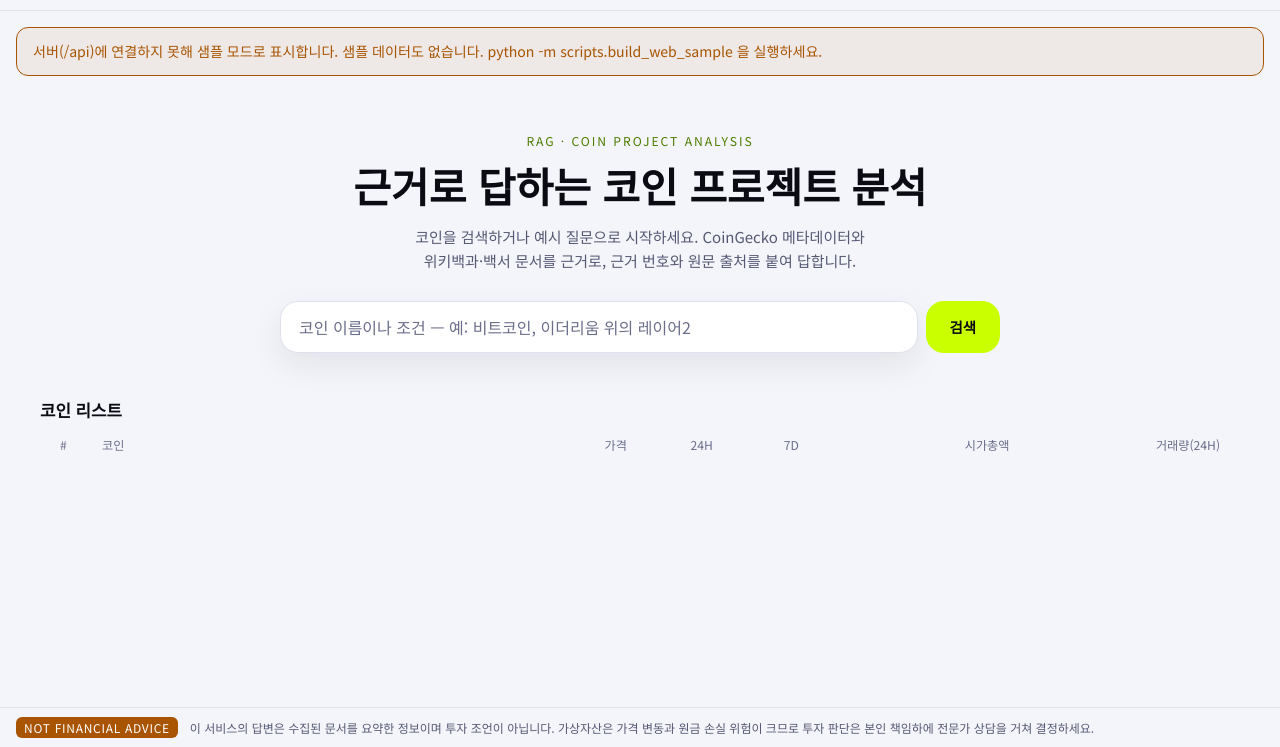
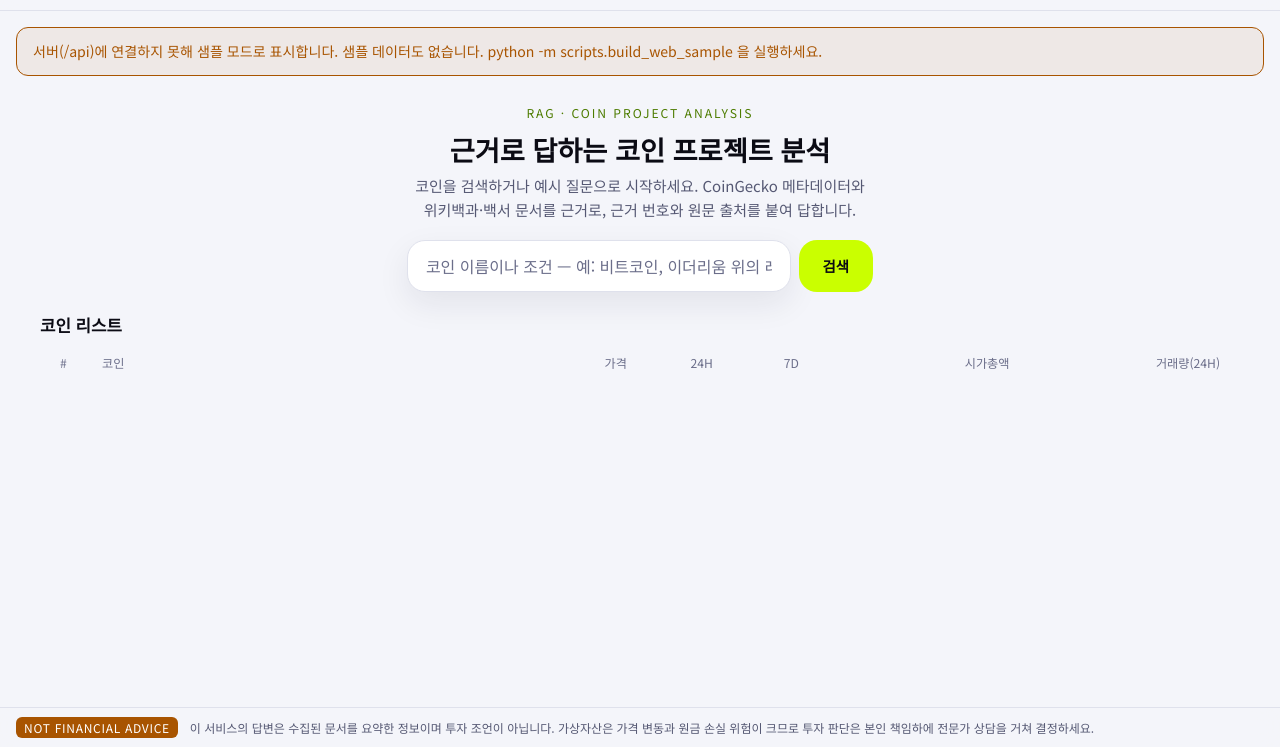
Before and after one commit to 6luv/coin-lab-rag, a plain HTML site: page web/index.html in a window 1280 px wide. Shown: the part 53-800 px from the top of the page. Drawn offline with Linux system fonts and the light colour scheme; no server answers; a script that the page names is missing.

Commit message:
feat: 메인 코인 리스트 스크롤과 내용 폭 제한
- 메인 화면은 제목·검색창·예시 질문을 고정하고 코인 리스트만 스크롤, 칸 이름 줄 고정
- 내용 폭 최대 1480px 가운데 정렬, 연락처 미설정 안내, PDF 근거는 쪽별로 표시

Co-Authored-By: Claude Opus 5.5 <noreply@anthropic.com>
Claude-Session: https://claude.ai/code/session_0166QetaeD973MvvMnhZAdrQ

```diff
--- a/web/app.js
+++ b/web/app.js
@@ -236,7 +236,7 @@ function renderMarkdown(markdown) {
 function mergeSources(sources) {
   const merged = new Map();
   for (const source of sources) {
-    const key = `${source.title}|${source.source_type}|${source.url}`;
+    const key = `${source.title}|${source.source_type}|${source.url}|${source.page ?? ""}`;
     if (!merged.has(key)) merged.set(key, { ...source, indexes: [] });
     merged.get(key).indexes.push(source.index);
   }
@@ -301,7 +301,7 @@ function renderChat() {
   }
   const items = chatHistory(state.coinId);
   if (!items.length && !state.offline) {
-    container.appendChild(el("p", "caption", "질문을 하면 관련 문서를 수집한 뒤 근거와 함께 답합니다."));
+    container.appendChild(el("p", "caption", "첫 질문을 하면 관련 문서를 수집한 뒤 근거와 함께 답합니다."));
   }
   for (const message of items) container.appendChild(messageElement(message));
   $("clear-button").classList.toggle("hidden", !items.length);
@@ -801,6 +801,7 @@ async function loadStatus() {
     $("index-status").textContent = `INDEX · ${idx.coin_meta} coins · ${idx.coin_docs} chunks · ${status.chat_model}`;
     const warnings = [];
     if (!status.api_key) warnings.push("GMS_KEY가 설정되지 않았습니다. .env를 확인하세요.");
+    if (status.contact === false) warnings.push("CONTACT_EMAIL이 없어 질문할 때 위키 문서를 새로 수집하지 않습니다. .env에 이메일을 넣으세요.");
     if (!idx.coin_meta) warnings.push("코인 색인이 없습니다. python -m scripts.index_coins 를 실행하세요.");
     if (!idx.coin_docs) warnings.push("문서 색인이 비어 있어 사실 질문이 '문서로 확인 불가'로 나옵니다. python -m scripts.index_docs 를 실행하세요.");
     $("setup-warning").textContent = warnings.join(" ");
@@ -846,6 +847,8 @@ function miniSpark(values, cls) {
 
 function renderCoinGrid() {
   const grid = $("coin-grid");
+  const more = $("more-coins"); // 리스트 안에 있으므로 비우기 전에 잡아 둔다
+  const keep = grid.scrollTop; // "더 보기" 후에도 보던 위치 유지
   grid.replaceChildren();
   const list = [...state.coins].sort((a, b) => (a.market_cap_rank ?? 9999) - (b.market_cap_rank ?? 9999));
   const shown = list.slice(0, state.homeShown);
@@ -878,7 +881,9 @@ function renderCoinGrid() {
     tile.addEventListener("click", () => selectCoin(coin.coin_id));
     grid.appendChild(tile);
   }
-  $("more-coins").classList.toggle("hidden", shown.length >= list.length);
+  more.classList.toggle("hidden", shown.length >= list.length);
+  grid.appendChild(more); // 리스트 스크롤 영역의 맨 끝
+  grid.scrollTop = keep;
 }
 
 // 메인 검색창 제안 목록: 이름·심볼·한글명 일치 최대 6개
--- a/web/style.css
+++ b/web/style.css
@@ -45,6 +45,7 @@
   --gap: 16px;
   --rail-w: 280px;
   --side-w: 300px;
+  --page-max: 1480px; /* 내용 최대 폭: 넓은 화면에서는 좌우 여백 */
   --top-h: 64px;
   --foot-h: 40px;
   --spring: cubic-bezier(0.34, 1.56, 0.64, 1);
@@ -133,7 +134,8 @@ input:focus { outline: none; border-color: var(--acid-ink); }
     "rail  stage side";
   gap: 0 var(--gap);
   min-height: 100vh;
-  padding: 0 var(--gap) calc(var(--foot-h) + var(--gap));
+  --pad-x: max(var(--gap), calc((100vw - var(--page-max)) / 2));
+  padding: 0 var(--pad-x) calc(var(--foot-h) + var(--gap));
 }
 .topbar { grid-area: top; }
 #setup-warning { grid-area: warn; margin: 0 0 var(--gap); }
@@ -165,8 +167,8 @@ input:focus { outline: none; border-color: var(--acid-ink); }
   background: var(--bar-bg);
   backdrop-filter: blur(12px);
   border-bottom: 1px solid var(--line);
-  margin: 0 calc(-1 * var(--gap)) var(--gap);
-  padding: 0 var(--gap);
+  margin: 0 calc(-1 * var(--pad-x)) var(--gap); /* 배경은 화면 끝까지, 내용은 본문 폭에 맞춤 */
+  padding: 0 var(--pad-x);
 }
 .brand { display: flex; align-items: center; gap: 8px; width: calc(var(--rail-w) - var(--gap)); flex-shrink: 0; text-decoration: none; }
 .brand:hover { text-decoration: none; }
@@ -517,7 +519,7 @@ button:disabled { opacity: 0.35; cursor: not-allowed; }
   align-items: center;
   gap: 12px;
   height: var(--foot-h);
-  padding: 0 var(--gap);
+  padding: 0 var(--pad-x);
   background: var(--bar-bg);
   backdrop-filter: blur(12px);
   border-top: 1px solid var(--line);
@@ -526,6 +528,32 @@ button:disabled { opacity: 0.35; cursor: not-allowed; }
 .footnote { font-size: 0.75rem; color: var(--lo); white-space: nowrap; overflow: hidden; text-overflow: ellipsis; }
 
 /* 10. 반응형 */
+/* 메인 화면(761px 이상): 화면 높이에 고정하고 코인 리스트만 스크롤 (DESIGN.md 3장) */
+@media (min-width: 761px) {
+  .app.home-mode {
+    height: 100vh; height: 100dvh; min-height: 0;
+    grid-template-columns: minmax(0, 1fr);
+    grid-template-rows: auto auto minmax(0, 1fr);
+    grid-template-areas: "top" "warn" "stage";
+  }
+  .app.home-mode .stage { grid-column: auto; min-height: 0; overflow: hidden; }
+  .app.home-mode .welcome { flex: 1 1 auto; min-height: 0; display: flex; flex-direction: column; padding-bottom: 0; }
+  .app.home-mode .hero { flex-shrink: 0; }
+  .app.home-mode .home-list { flex: 1 1 auto; min-height: 0; width: 100%; display: flex; flex-direction: column; margin-top: 32px; }
+  .app.home-mode .coin-grid {
+    flex: 1 1 auto; min-height: 0; overflow-y: auto; overscroll-behavior: contain;
+    padding-bottom: 12px; scrollbar-width: thin; scrollbar-color: var(--raised) transparent;
+  }
+  .app.home-mode .coin-head { position: sticky; top: 0; z-index: 1; background: var(--bg); padding-top: 4px; padding-bottom: 6px; }
+}
+/* 낮은 화면: 위쪽 여백을 줄여 리스트 공간 확보 */
+@media (min-width: 761px) and (max-height: 860px) {
+  .app.home-mode .welcome { padding-top: 12px; }
+  .app.home-mode .welcome h1 { font-size: 1.7rem; margin-bottom: 8px; }
+  .app.home-mode .home-search { margin-top: 18px; }
+  .app.home-mode .examples { margin-top: 14px; }
+  .app.home-mode .home-list { margin-top: 20px; }
+}
 /* 넓은 화면: 화면 높이에 고정하고 목록·무대·정보가 각자 스크롤 (DESIGN.md 3장) */
 @media (min-width: 1181px) {
   .app { height: 100vh; height: 100dvh; min-height: 0; grid-template-rows: auto auto minmax(0, 1fr); }
@@ -548,7 +576,7 @@ button:disabled { opacity: 0.35; cursor: not-allowed; }
 @media (max-width: 760px) {
   :root { --gap: 12px; }
   .app { grid-template-columns: minmax(0, 1fr); grid-template-areas: "top" "warn" "rail" "stage" "side"; }
-  .topbar { flex-wrap: wrap; height: auto; padding: 10px var(--gap); }
+  .topbar { flex-wrap: wrap; height: auto; padding: 10px var(--pad-x); }
   .brand { width: auto; }
   .status-chip { max-width: 55vw; }
   .rail { position: static; max-height: none; margin-bottom: var(--gap); }
```
Also changed, not shown: 1 other file.
